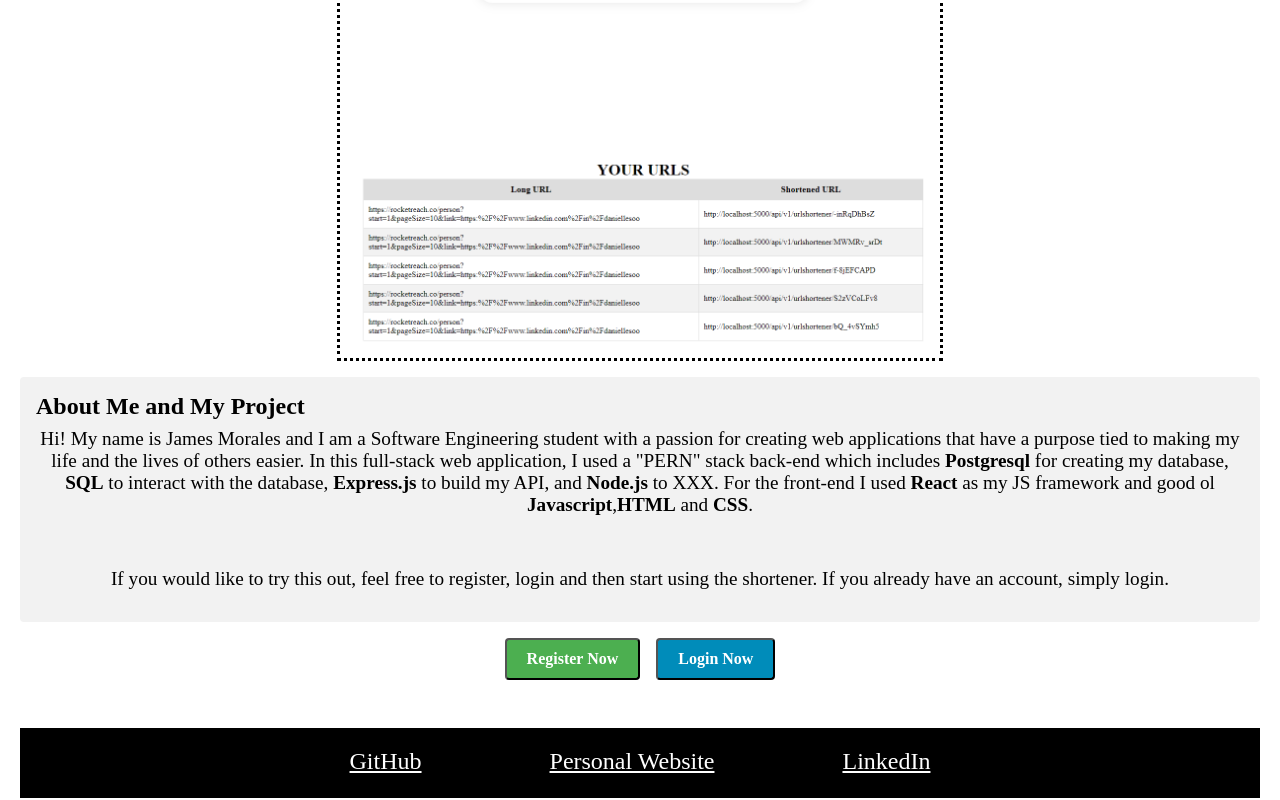
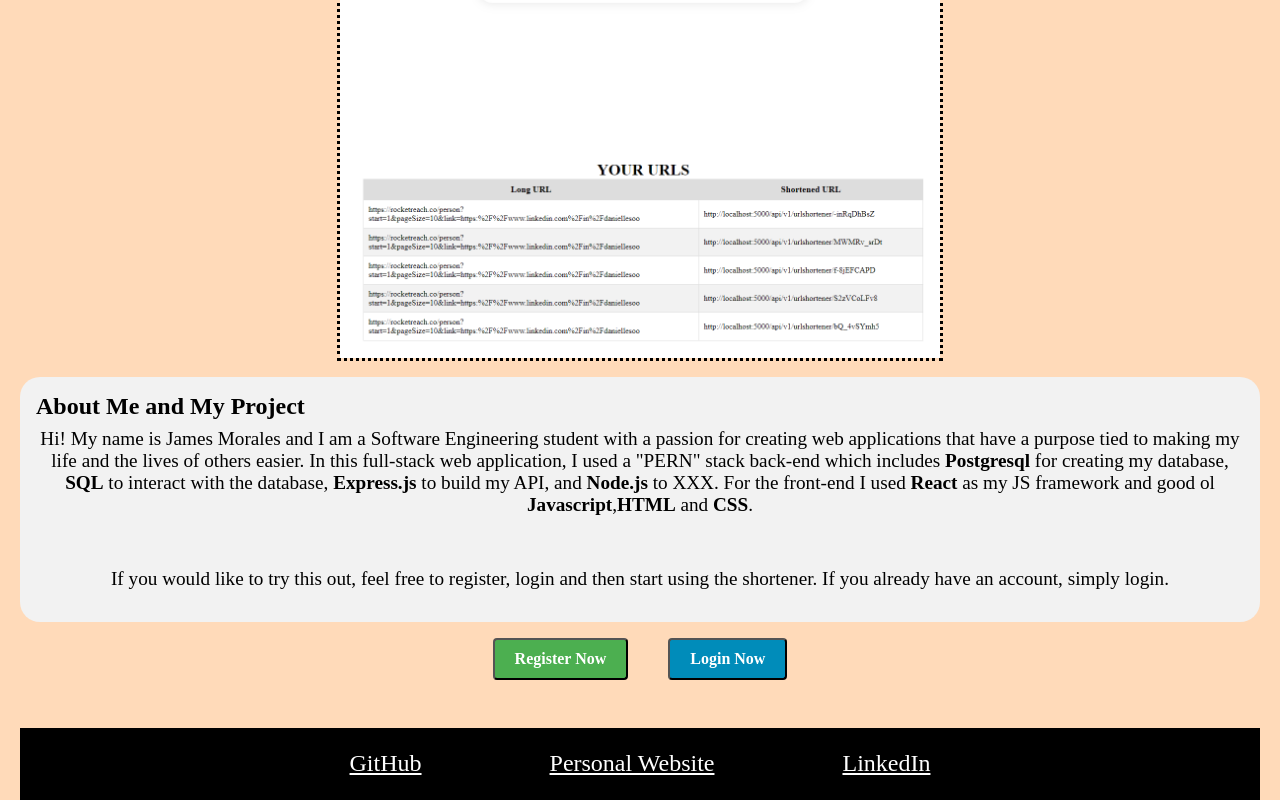
Before and after one commit to jamesmoraless/URL-Shortener-FrontEnd, a React (Create React App) app: page / in a window 1280 px wide. Shown: the part 373-1173 px from the top of the page. Built offline with nearby package versions, Linux system fonts and the light colour scheme.

Commit message:
footer and css changes

```diff
--- a/src/components/Welcome.jsx
+++ b/src/components/Welcome.jsx
@@ -27,10 +27,12 @@ export default function Welcome(props) {
 
     return (
     <div className="welcome-container">
+        <div className="top-page-box">
       <h1 className="welcome-title">Welcome to My URL Shortener</h1>
       <p className="intro-text">This is a URL shortener project that helps you create
       shorter URLs for easy sharing and improved user experience.</p>
       <img className='project-image' src={projectImage} alt="Example of the Url Shortener"/>
+      </div>
       <div className="about-me-box">
         <h2>About Me and My Project</h2>
         <p>Hi! My name is James Morales and I am a Software Engineering student with a passion for
--- a/src/components/welcome.css
+++ b/src/components/welcome.css
@@ -5,7 +5,8 @@
     align-items: center;
     padding: 0 20px;
     box-sizing: border-box;
-    margin-top: 2.5rem;
+    padding-top: 2.5rem;
+    background-color: peachpuff;
   }
 
   .welcome-title {
@@ -33,6 +34,7 @@
     padding: 1rem;
     border-radius: 4px;
     margin-bottom: 1rem;
+    border-radius: 20px;
   }
 
   .about-me-box h2 {
@@ -43,7 +45,7 @@
   .button-group {
     display: flex;
     justify-content: center;
-    gap: 1rem;
+    gap: 2.5rem;
   }
 
   .button {
@@ -76,7 +78,7 @@
     gap: 8rem;
     width: 100%;
     margin-top: 3rem;
-    padding-top: 20px;
+    padding-top: 22px;
     margin-bottom: 0rem;
     height: 50px;
     background-color: black;
```
